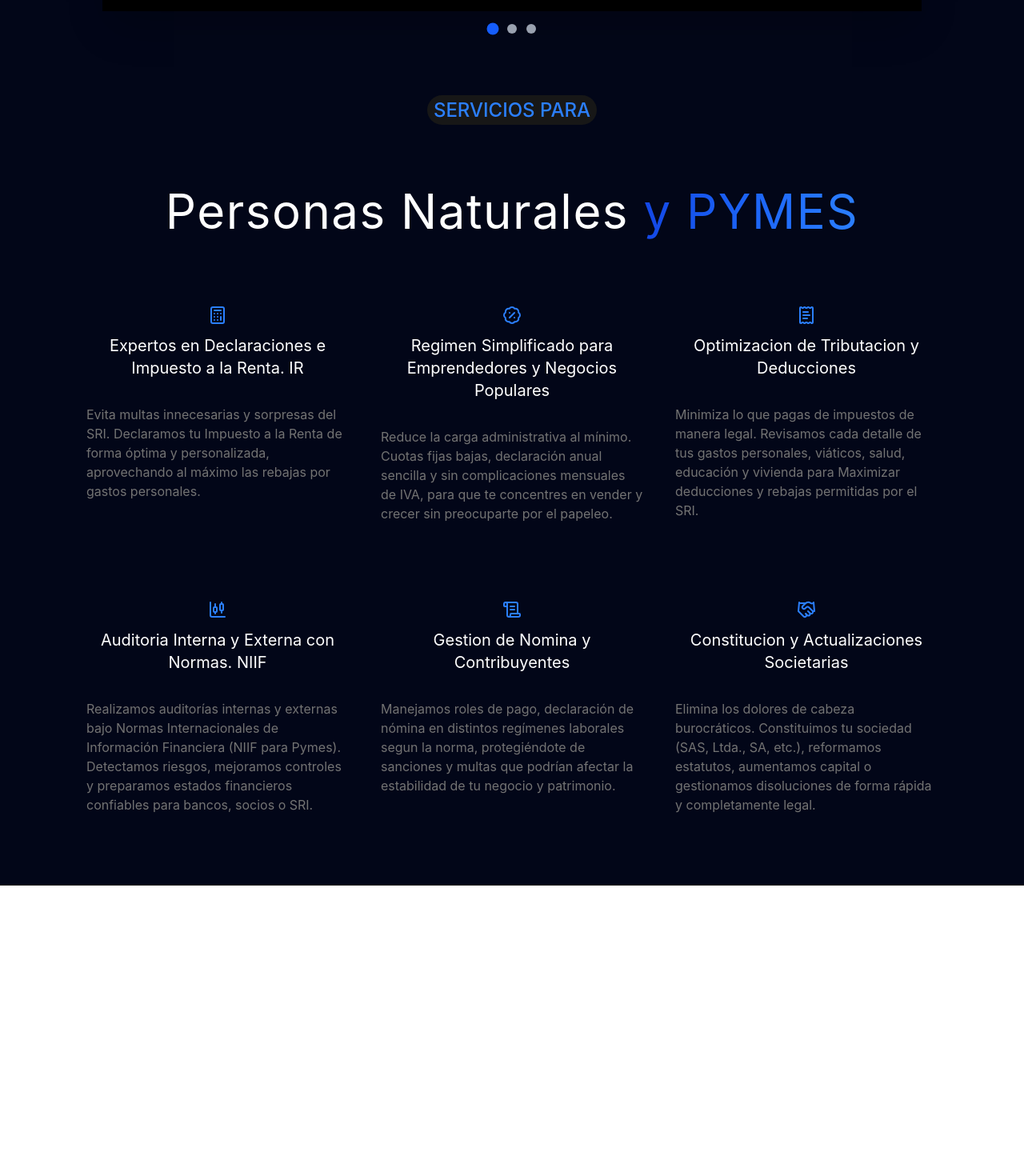
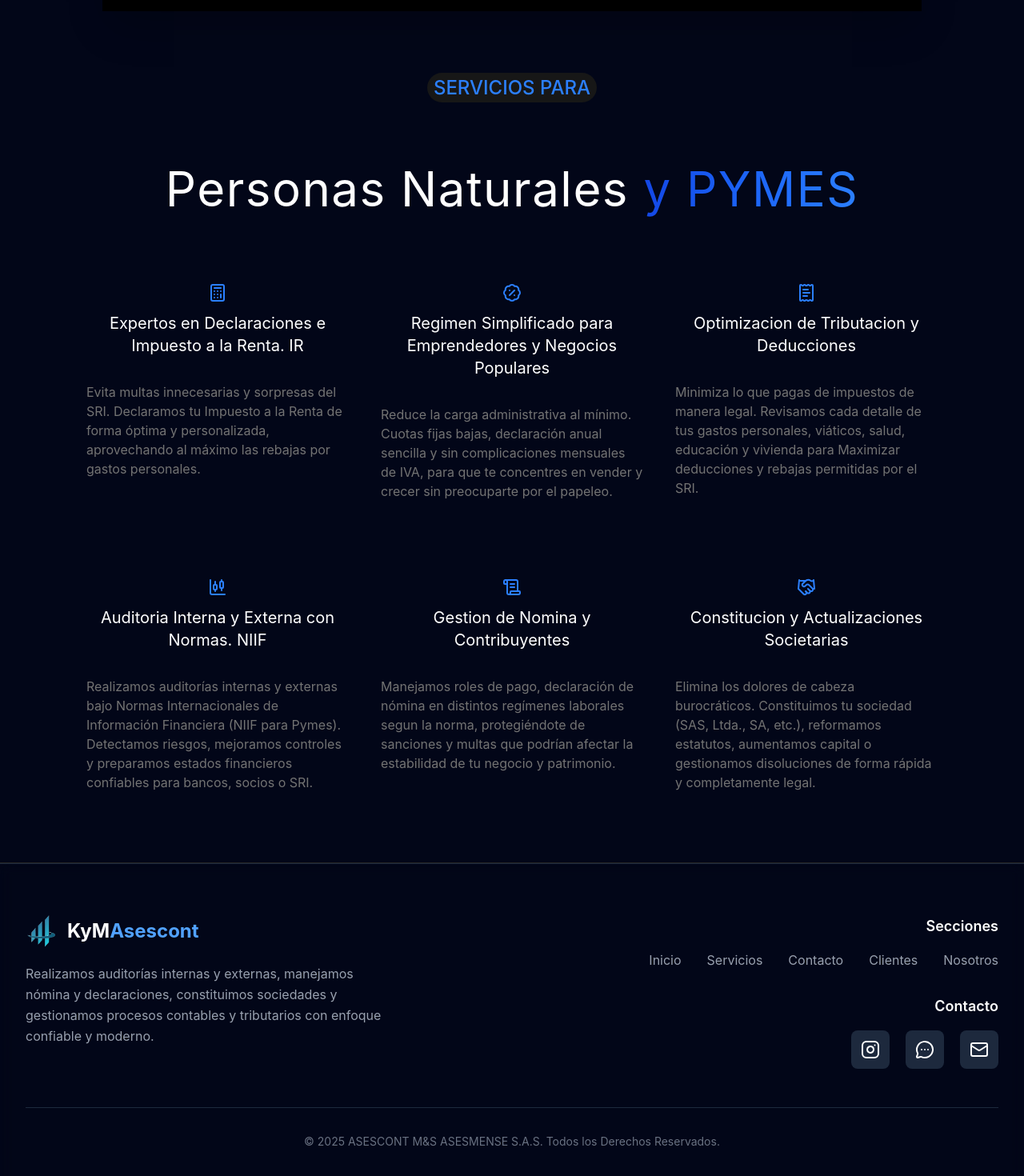
Before and after one commit to pupple473/kymasescont-landingpage, a React (Vite) app: page / in a window 1280 px wide. Shown: the part 642-2112 px from the top of the page at 80% size. Before the commit the page ends 1749 px from the top, so only its background shows below. Built offline with nearby package versions, Linux system fonts and the light colour scheme; grey boxes are pictures that could not be loaded.

Commit message:
SEVENTH COMMIT. Finished Carousel, Maked Footer & EmailButton component created

```diff
--- a/package.json
+++ b/package.json
@@ -11,7 +11,7 @@
   },
   "dependencies": {
     "embla-carousel-react": "^8.6.0",
-    "lucide-react": "^0.563.0",
+    "lucide-react": "^0.575.0",
     "react": "^19.2.0",
     "react-dom": "^19.2.0",
     "react-syntax-highlighter": "^16.1.0",
--- /dev/null
+++ b/src/components/EmailButton.jsx
@@ -0,0 +1,25 @@
+import { Mail } from 'lucide-react';
+
+function EmailButton({
+  email,
+  subject = "",
+  body = "",
+  className = "",
+  iconClassName = "",
+  ...rest
+}) {
+  const mailto = `mailto:${email}?subject=${encodeURIComponent(subject)}&body=${encodeURIComponent(body)}`;
+
+  return (
+    <button
+      type="button"
+      onClick={() => window.location.href = mailto}
+      className={` ${className}`}
+      {...rest}
+    >
+      <Mail className={iconClassName} />
+    </button>
+  );
+}
+
+export default EmailButton;
--- a/src/components/Footer.jsx
+++ b/src/components/Footer.jsx
@@ -1,7 +1,100 @@
+import { Linkedin, Instagram, MessageCircleMore } from "lucide-react";
+import EmailButton from "../components/EmailButton.jsx";
+
+const footerLinks = {
+  Secciones: ["Inicio", "Servicios", "Contacto", "Clientes", "Nosotros"],
+};
+
 export default function Footer() {
-    return (
-        <div>
+  return (
+    <footer className="border-t border-slate-800 bg-slate-950/50 backdrop-blur-sm">
+      <div className="max-w-7xl mx-auto px-4 sm:px-6 lg:px-8 py-10 sm:py-12 lg:py-16">
+        {/* Contenido principal */}
+        <div className="grid grid-cols-1 lg:grid-cols-12 gap-8 lg:gap-12 mb-10 sm:mb-12">
+          {/* Izquierda: Logo + descripción */}
+          <div className="col-span-1 lg:col-span-6 flex flex-col items-center lg:items-start text-center lg:text-left">
+            <div className="flex items-center justify-center lg:justify-start space-x-3 mb-5">
+              <img
+                src="/logo.png"
+                alt="KyMAsescont Logo"
+                className="w-9 h-9 sm:w-10 sm:h-10"
+              />
+              <span className="text-xl sm:text-2xl font-bold">
+                <span className="text-white">KyM</span>
+                <span className="text-blue-400">Asescont</span>
+              </span>
+            </div>
 
+            <p className="text-gray-400 mb-6 max-w-md text-sm sm:text-base leading-relaxed">
+              Realizamos auditorías internas y externas, manejamos nómina y declaraciones, constituimos sociedades y gestionamos procesos contables y tributarios con enfoque confiable y moderno.
+            </p>
+          </div>
+
+          {/* Derecha: Secciones + debajo los botones de contacto */}
+          <div className="col-span-1 lg:col-span-6 flex flex-col items-center lg:items-end">
+            {/* Secciones */}
+            <div className="w-full mb-6 lg:mb-8">
+              <h3 className="font-semibold text-white mb-4 text-base sm:text-lg text-center lg:text-right">
+                Secciones
+              </h3>
+              <ul className="flex flex-wrap justify-center lg:justify-end gap-x-6 sm:gap-x-8 gap-y-3 text-gray-400">
+                {footerLinks.Secciones.map((link) => (
+                  <li key={link}>
+                    <a
+                      href="#"
+                      className="hover:text-white transition-colors text-sm sm:text-base"
+                    >
+                      {link}
+                    </a>
+                  </li>
+                ))}
+              </ul>
+            </div>
+
+            {/* Botones de contacto - debajo de secciones, alineados a la derecha en desktop */}
+            <div>
+                <h3 className="font-semibold text-white mb-4 text-base sm:text-lg text-center lg:text-right">
+                    Contacto
+                </h3>
+            </div>
+            <div className="flex justify-center lg:justify-end gap-4 sm:gap-5">
+                <a
+                    href="https://www.instagram.com/asescontmys.ec?igsh=MXEwdXR4eGN4MTV3bQ=="
+                    target="_blank"                    // ← abre en nueva pestaña
+                    rel="noopener noreferrer"          // ← seguridad recomendada
+                    className="p-3 bg-slate-800 rounded-lg hover:bg-slate-700 transition-colors duration-200"
+                    aria-label="Instagram"
+                >
+                    <Instagram className="w-6 h-6" />
+                </a>
+                <a
+                    href="https://wa.me/593998893228?text=Hola!%20Estoy%20interesado%20en%20contratar%20tus%20servicios..."
+                    target="_blank"
+                    rel="noopener noreferrer"
+                    className="p-3 bg-slate-800 rounded-lg hover:bg-slate-700 transition-colors duration-200"
+                    aria-label="WhatsApp"
+                >
+                    <MessageCircleMore className="w-6 h-6" />  {/* o usa el ícono de WhatsApp si tienes uno */}
+                </a>
+                <EmailButton
+                    email="asescontms@gmail.com"
+                    subject="Consulta desde el sitio web"
+                    body="Hola equipo!%0D%0AEstoy interesado en saber más sobre sus servicios...%0D%0ASaludos,"
+                    className="p-3 bg-slate-800 rounded-lg hover:bg-slate-700 transition-colors duration-200"
+                    iconClassName="w-6 h-6"
+                    aria-label="Email"
+                />
+            </div>
+          </div>
         </div>
-    )
+
+        {/* Copyright centrado */}
+        <div className="pt-8 border-t border-slate-800 text-center">
+          <p className="text-gray-500 text-sm">
+            © 2025 ASESCONT M&S ASESMENSE S.A.S. Todos los Derechos Reservados.
+          </p>
+        </div>
+      </div>
+    </footer>
+  );
 }
--- a/src/components/VideoCarousel.jsx
+++ b/src/components/VideoCarousel.jsx
@@ -5,6 +5,7 @@ import { useEffect, useState, useCallback, useRef } from 'react';
 import hero1 from '../assets/video/hero1.mp4';
 import hero2 from '../assets/video/hero2.mp4';
 import hero3 from '../assets/video/hero3.mp4';
+import { ChevronLeft, ChevronRight } from 'lucide-react';
 
 const videos = [
   { src: hero1, title: 'RIMPE', text: "Regimen Simplificado para Emprendedores y Negocios Populares" },
@@ -94,37 +95,40 @@ export default function VideoCarousel() {
         </div>
       </div>
 
-      {/* Botones de navegación (sin cambios) */}
+      {/* Botones de navegación */}
       <button
-        className="absolute left-4 top-1/2 z-10 -translate-y-1/2 rounded-full bg-black/50 p-3 text-white hover:bg-black/70 transition sm:left-8"
+        className="absolute left-4 top-1/2 z-10 -translate-y-1/2 rounded-full bg-black/70 p-3 text-blue-800 hover:bg-white/80 rounded-full shadow-sm transition sm:left-6"
         onClick={() => emblaApi?.scrollPrev()}
         aria-label="Anterior"
       >
-        ←
+        <ChevronLeft className='w-6 h-6 text-blue-800'/>
       </button>
       <button
-        className="absolute right-4 top-1/2 z-10 -translate-y-1/2 rounded-full bg-black/50 p-3 text-white hover:bg-black/70 transition sm:right-8"
+        className="absolute right-4 top-1/2 z-10 -translate-y-1/2 rounded-full bg-black/70 p-3 text-blue-800 hover:bg-white/80 rounded-full shadow-sm transition sm:right-6"
         onClick={() => emblaApi?.scrollNext()}
         aria-label="Siguiente"
       >
-        →
+        <ChevronRight className='w-6 h-6 text-blue-800'/>
       </button>
 
       {/* Indicadores (puntos) */}
-      <div className="mt-4 flex justify-center gap-3">
+
+      <div className="absolute bottom-6 left-1/2 -translate-x-1/2 z-20 flex gap-2.5">
         {scrollSnaps.map((_, index) => (
           <button
             key={index}
-            className={`h-3 w-3 rounded-full transition-all ${
+            className={`rounded-full transition-all duration-300 ${
               index === selectedIndex
-                ? 'bg-blue-600 scale-125'
-                : 'bg-gray-400 hover:bg-gray-300'
+                ? 'bg-blue-600 w-6 h-2.5'
+                : 'bg-white/50 hover:bg-white/80 w-2.5 h-2.5'
             }`}
             onClick={() => scrollTo(index)}
             aria-label={`Ir al slide ${index + 1}`}
           />
         ))}
       </div>
+
+
     </div>
   );
 }
```
Also changed, not shown: 1 other file (tests, documents, lock files or other folders).
